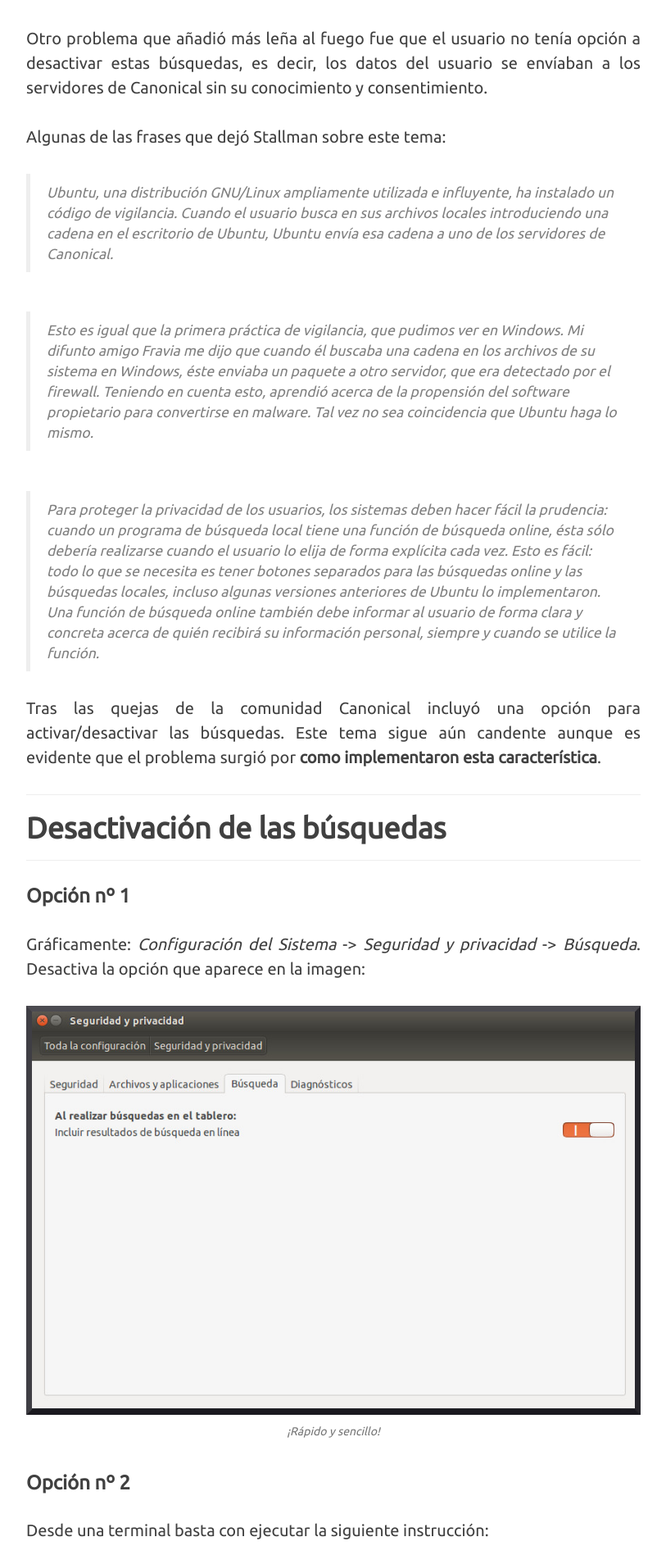
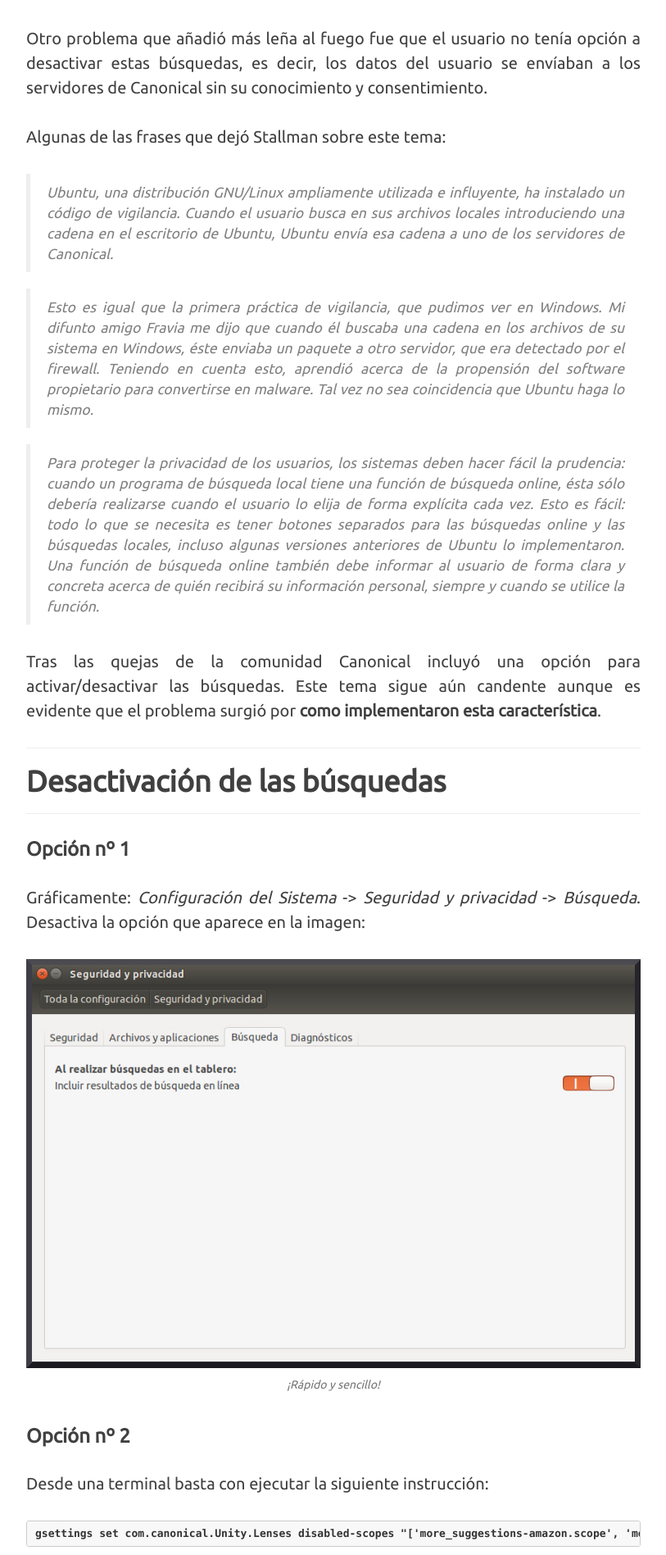
Before and after one commit to R12Leal/R12Leal.github.io, a Jekyll site: the page built from _posts/2015-11-20-desactivar-busquedas-comerciales-ubuntu.markdown, in a window 1280 px wide. Shown: the part 1168-3065 px from the top of the page at 82% size, without its empty margins (233-1046 px from the left). Built offline with Jekyll 4.4.1, drawn with Linux system fonts in a browser that asks for light colours; nearby versions of some CDN libraries; comment, search, counter and statistics services are not loaded.

Commit message:
Update 07/01/2016

```diff
--- a/_posts/2015-11-20-desactivar-busquedas-comerciales-ubuntu.markdown
+++ b/_posts/2015-11-20-desactivar-busquedas-comerciales-ubuntu.markdown
@@ -23,11 +23,9 @@
 <blockquote>
 Ubuntu, una distribución GNU/Linux ampliamente utilizada e influyente, ha instalado un código de vigilancia. Cuando el usuario busca en sus archivos locales introduciendo una cadena en el escritorio de Ubuntu, Ubuntu envía esa cadena a uno de los servidores de Canonical.
 </blockquote>
-<br />
 <blockquote>
 Esto es igual que la primera práctica de vigilancia, que pudimos ver en Windows. Mi difunto amigo Fravia me dijo que cuando él buscaba una cadena en los archivos de su sistema en Windows, éste enviaba un paquete a otro servidor, que era detectado por el firewall. Teniendo en cuenta esto, aprendió acerca de la propensión del software propietario para convertirse en malware. Tal vez no sea coincidencia que Ubuntu haga lo mismo.
 </blockquote>
-<br />
 <blockquote>
 Para proteger la privacidad de los usuarios, los sistemas deben hacer fácil la prudencia: cuando un programa de búsqueda local tiene una función de búsqueda online, ésta sólo debería realizarse cuando el usuario lo elija de forma explícita cada vez. Esto es fácil: todo lo que se necesita es tener botones separados para las búsquedas online y las búsquedas locales, incluso algunas versiones anteriores de Ubuntu lo implementaron. Una función de búsqueda online también debe informar al usuario de forma clara y concreta acerca de quién recibirá su información personal, siempre y cuando se utilice la función.
 </blockquote>
--- a/css/clean-blog.css
+++ b/css/clean-blog.css
@@ -12,7 +12,7 @@
 a:focus{color:#C94A53;}
 a img:hover,
 a img:focus{cursor:zoom-in;}
-blockquote{color:#808080;font-style:italic;}
+blockquote{color:#808080;font-style:italic;text-align: justify;}
 hr.small{max-width:100px;margin:15px auto;border-width:4px;border-color:white;}
 .navbar-custom{position:absolute;background:#222;opacity:0.8;top:0;left:0;width:100%;z-index:3;font-family:'Ubuntu', 'Open Sans', 'Helvetica Neue', Helvetica, Arial, sans-serif;}
 .navbar-custom .navbar-brand{font-weight:800;color:#fff;}
```
